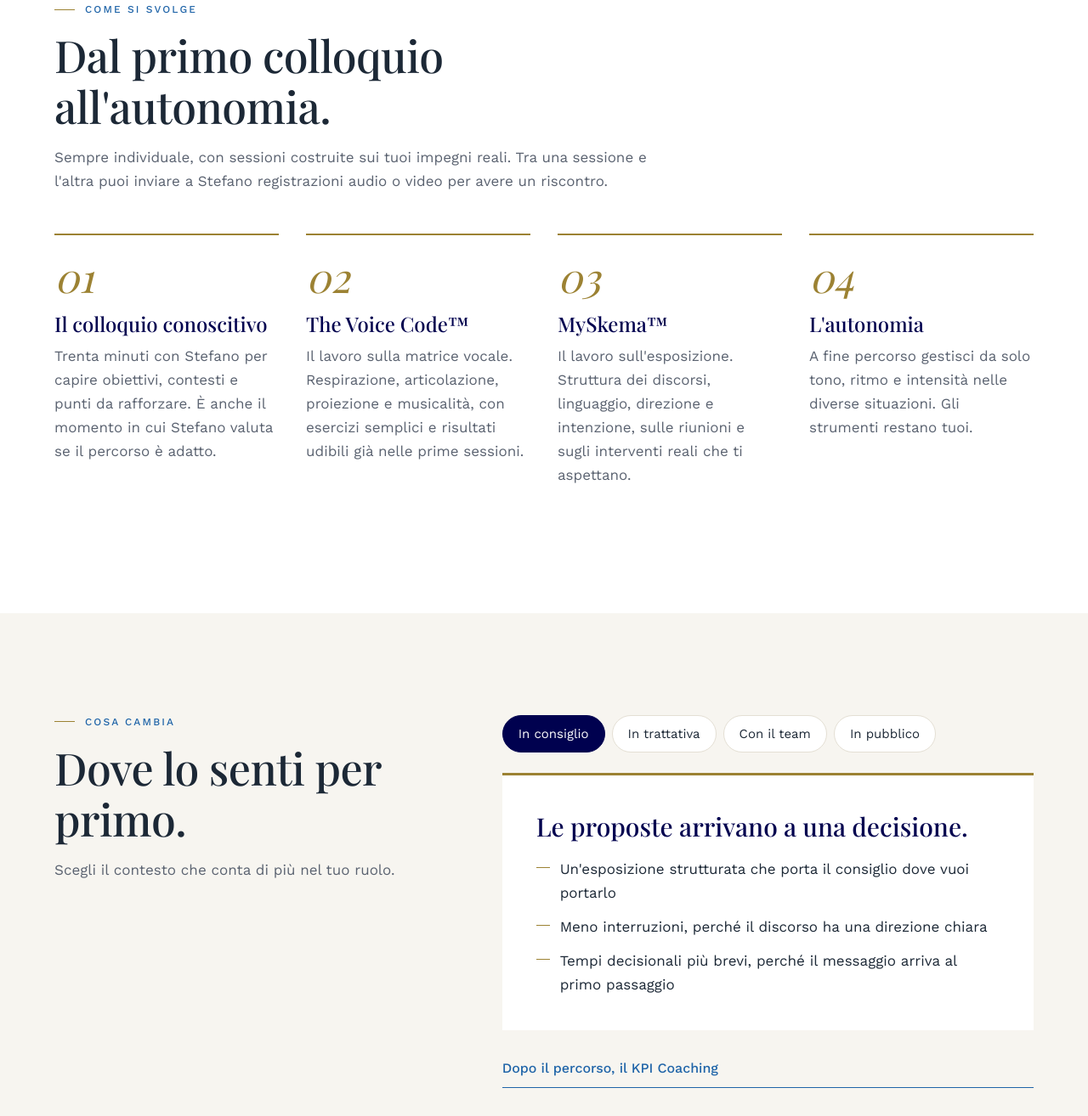
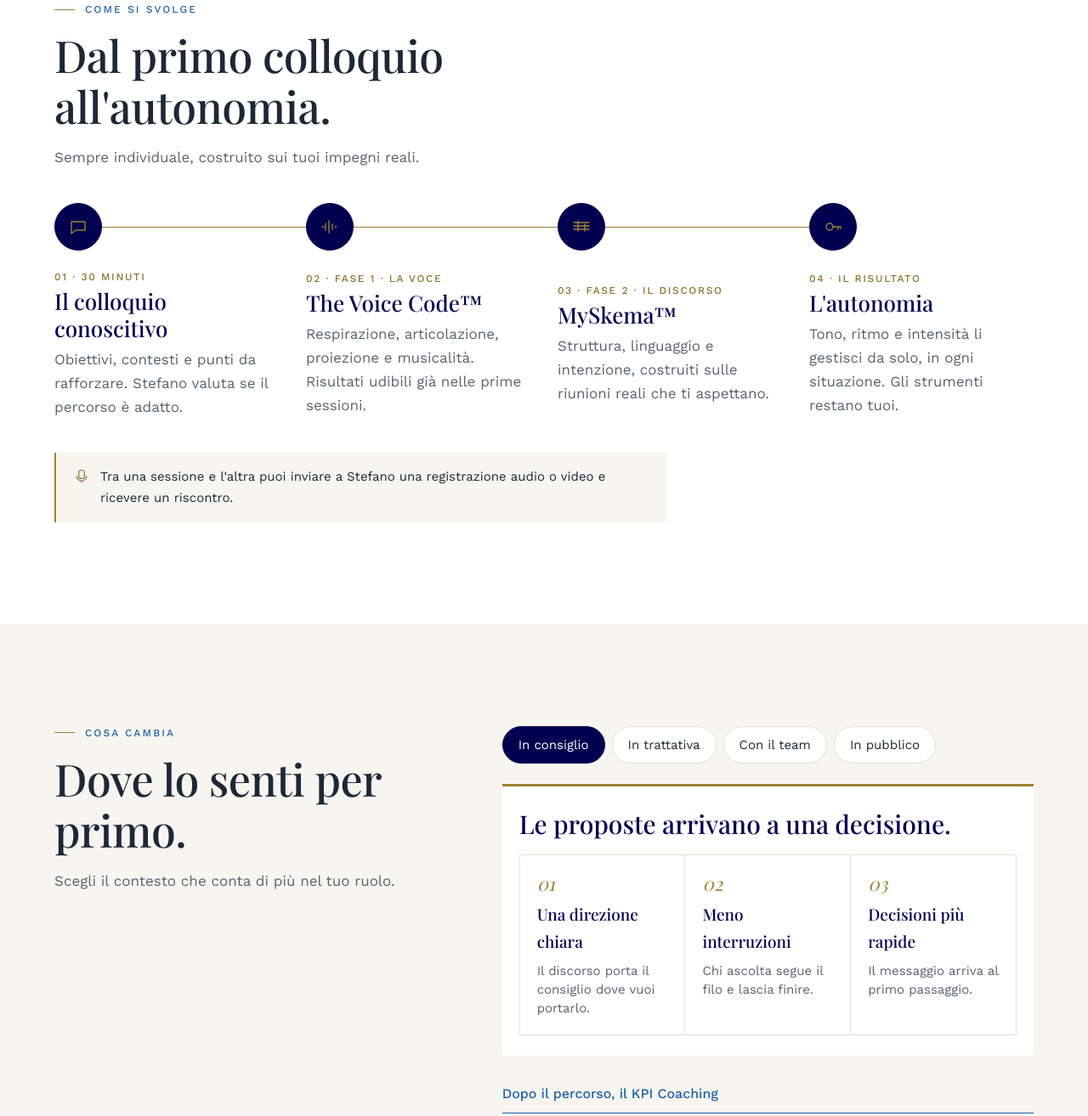
Before and after one commit to simonameraviglialab/stefano-volpe, an Astro site: page /vocal-coaching in a window 1280 px wide. Shown: the part 4027-5341 px from the top of the page at 85% size. Built offline with nearby package versions, Linux system fonts and the light colour scheme; Astro itself is replaced by a stand-in of ours.

Commit message:
Il metodo: percorso a tappe con icone e linea che si riempie, risultati per contesto in tessere
Co-Authored-By: Claude Opus 5.5 <noreply@anthropic.com>
Claude-Session: https://claude.ai/code/session_01WSuqBk3XKVWZH4sjid4ft1

```diff
--- a/src/pages/vocal-coaching/index.astro
+++ b/src/pages/vocal-coaching/index.astro
@@ -47,18 +47,25 @@ const methods = [
   },
 ];
 
+// [titolo, etichetta, testo, icona]
 const steps = [
-  ['Il colloquio conoscitivo', 'Trenta minuti con Stefano per capire obiettivi, contesti e punti da rafforzare. È anche il momento in cui Stefano valuta se il percorso è adatto.'],
-  ['The Voice Code™', 'Il lavoro sulla matrice vocale. Respirazione, articolazione, proiezione e musicalità, con esercizi semplici e risultati udibili già nelle prime sessioni.'],
-  ['MySkema™', 'Il lavoro sull\'esposizione. Struttura dei discorsi, linguaggio, direzione e intenzione, sulle riunioni e sugli interventi reali che ti aspettano.'],
-  ['L\'autonomia', 'A fine percorso gestisci da solo tono, ritmo e intensità nelle diverse situazioni. Gli strumenti restano tuoi.'],
+  ['Il colloquio conoscitivo', '30 minuti', 'Obiettivi, contesti e punti da rafforzare. Stefano valuta se il percorso è adatto.', 'talk'],
+  ['The Voice Code™', 'Fase 1 · la voce', 'Respirazione, articolazione, proiezione e musicalità. Risultati udibili già nelle prime sessioni.', 'wave'],
+  ['MySkema™', 'Fase 2 · il discorso', 'Struttura, linguaggio e intenzione, costruiti sulle riunioni reali che ti aspettano.', 'score'],
+  ['L\'autonomia', 'Il risultato', 'Tono, ritmo e intensità li gestisci da solo, in ogni situazione. Gli strumenti restano tuoi.', 'key'],
 ];
+const icons: Record<string, string> = {
+  talk: '<path d="M4 6h16v10H9l-5 4z" />',
+  wave: '<path d="M3 12h2M7 8v8M11 5v14M15 9v6M19 11v2" />',
+  score: '<path d="M3 7h18M3 11h18M3 15h18M8 5v12M16 9v8" />',
+  key: '<circle cx="8" cy="12" r="4" /><path d="M12 12h9M18 12v3M21 12v2" />',
+};
 
 const contexts = [
-  { id: 'consiglio', label: 'In consiglio', title: 'Le proposte arrivano a una decisione.', points: ['Un\'esposizione strutturata che porta il consiglio dove vuoi portarlo', 'Meno interruzioni, perché il discorso ha una direzione chiara', 'Tempi decisionali più brevi, perché il messaggio arriva al primo passaggio'] },
-  { id: 'trattativa', label: 'In trattativa', title: 'Condizioni sostenute con calma e fermezza.', points: ['Pause usate come strumento, non subite come silenzi', 'Un tono stabile anche quando la discussione si irrigidisce', 'Argomenti presentati in un ordine che convince'] },
-  { id: 'team', label: 'Con il team', title: 'Le persone seguono la direzione.', points: ['Messaggi chiari che non richiedono di essere ripetuti', 'Competenze trasferite in modo ordinato e memorabile', 'Riunioni più brevi e più concrete'] },
-  { id: 'pubblico', label: 'In pubblico', title: 'Una presenza che regge l\'intera durata.', points: ['Una voce che resta piena dall\'inizio alla fine della giornata', 'Meno stanchezza dopo interventi, call e presentazioni', 'Un\'attenzione che non cala dopo i primi minuti'] },
+  { id: 'consiglio', label: 'In consiglio', title: 'Le proposte arrivano a una decisione.', points: [['Una direzione chiara', 'Il discorso porta il consiglio dove vuoi portarlo.'], ['Meno interruzioni', 'Chi ascolta segue il filo e lascia finire.'], ['Decisioni più rapide', 'Il messaggio arriva al primo passaggio.']] },
+  { id: 'trattativa', label: 'In trattativa', title: 'Condizioni sostenute con calma e fermezza.', points: [['Pause come strumento', 'Il silenzio diventa una scelta, non un vuoto.'], ['Un tono stabile', 'Anche quando la discussione si irrigidisce.'], ['Argomenti in ordine', 'La sequenza giusta per convincere.']] },
+  { id: 'team', label: 'Con il team', title: 'Le persone seguono la direzione.', points: [['Messaggi chiari', 'Non serve ripeterli due volte.'], ['Competenze trasferite', 'In modo ordinato e facile da ricordare.'], ['Riunioni più brevi', 'Più concrete, con conclusioni nette.']] },
+  { id: 'pubblico', label: 'In pubblico', title: 'Una presenza che regge l\'intera durata.', points: [['Voce piena fino a sera', 'Dall\'inizio alla fine della giornata.'], ['Meno stanchezza', 'Dopo interventi, call e presentazioni.'], ['Attenzione costante', 'Anche oltre i primi minuti.']] },
 ];
 
 const faqs = [
@@ -201,17 +208,31 @@ const schema = [
 
   <!-- 4. Il percorso -->
   <section class="sec bg-white" id="percorso" aria-labelledby="come">
-    <div class="wrap stack" style="gap:48px">
+    <div class="wrap stack" style="gap:40px">
       <div class="stack head">
         <p class="eyebrow">Come si svolge</p>
         <h2 id="come" class="h2">Dal primo colloquio all'autonomia.</h2>
-        <p class="muted">Sempre individuale, con sessioni costruite sui tuoi impegni reali. Tra una sessione e l'altra puoi inviare a Stefano registrazioni audio o video per avere un riscontro.</p>
+        <p class="muted">Sempre individuale, costruito sui tuoi impegni reali.</p>
       </div>
-      <ol class="hr-steps">
-        {steps.map(([t, d], i) => (
-          <li class="hr-step"><span class="hr-num" aria-hidden="true">0{i + 1}</span><div><h3>{t}</h3><p>{d}</p></div></li>
+      <ol class="journey" data-journey>
+        <span class="journey-track" aria-hidden="true"><span class="journey-fill"></span></span>
+        {steps.map(([t, tag, d, ic], i) => (
+          <li class="jstep">
+            <span class="jnode" aria-hidden="true">
+              <svg width="24" height="24" viewBox="0 0 24 24" fill="none" stroke="currentColor" stroke-width="1.4" stroke-linecap="round" stroke-linejoin="round" set:html={icons[ic]} />
+            </span>
+            <div class="jbody">
+              <span class="jtag">0{i + 1} · {tag}</span>
+              <h3>{t}</h3>
+              <p>{d}</p>
+            </div>
+          </li>
         ))}
       </ol>
+      <p class="journey-note">
+        <svg width="20" height="20" viewBox="0 0 24 24" fill="none" stroke="currentColor" stroke-width="1.4" aria-hidden="true"><rect x="8" y="3" width="8" height="12" rx="4" /><path d="M5 11a7 7 0 0 0 14 0M12 18v3" /></svg>
+        <span>Tra una sessione e l'altra puoi inviare a Stefano una registrazione audio o video e ricevere un riscontro.</span>
+      </p>
     </div>
   </section>
 
@@ -232,7 +253,7 @@ const schema = [
         {contexts.map((c, i) => (
           <div class="ctx-panel" role="tabpanel" id={`ctxp-${c.id}`} aria-labelledby={`ctx-${c.id}`} hidden={i !== 0}>
             <h3>{c.title}</h3>
-            <ul>{c.points.map((p) => <li>{p}</li>)}</ul>
+            <ul class="ctx-tiles">{c.points.map(([h, d], j) => <li><span class="ct-n">0{j + 1}</span><b>{h}</b><span>{d}</span></li>)}</ul>
           </div>
         ))}
         <a class="link" href="/kpi-coaching/">Dopo il percorso, il KPI Coaching</a>
@@ -340,6 +361,19 @@ const schema = [
   }
   tabs(document.querySelector('[data-tabs]'));
 
+  // Percorso: la linea si riempie e le tappe si accendono man mano che si scorre
+  const journey = document.querySelector<HTMLElement>('[data-journey]');
+  if (journey && 'IntersectionObserver' in window) {
+    const stepsEl = [...journey.querySelectorAll<HTMLElement>('.jstep')];
+    journey.classList.add('js');
+    const io = new IntersectionObserver((entries) => {
+      entries.forEach((e) => { if (e.isIntersecting) { e.target.classList.add('in'); io.unobserve(e.target); } });
+      const lit = stepsEl.filter((x) => x.classList.contains('in')).length;
+      journey.style.setProperty('--progress', String(Math.max(0, lit - 1) / (stepsEl.length - 1)));
+    }, { rootMargin: '0px 0px -25% 0px' });
+    stepsEl.forEach((x) => io.observe(x));
+  }
+
   // Elementi dei metodi: su telefono si aprono uno alla volta, su desktop sono già tutti visibili
   document.querySelectorAll<HTMLButtonElement>('.mi-head').forEach((b) => b.addEventListener('click', () => {
     const open = b.getAttribute('aria-expanded') !== 'true';
--- a/src/styles/global.css
+++ b/src/styles/global.css
@@ -440,3 +440,41 @@ p { margin: 0; }
   .mi-plus { display: none; }
   .mi-body { display: block; padding: 0 24px 24px 68px; }
 }
+
+/* Il percorso a tappe */
+.journey { list-style: none; margin: 0; padding: 0; position: relative; display: grid; gap: 28px; --progress: 1; }
+.journey.js { --progress: 0; }
+.journey-track { position: absolute; left: 27px; top: 28px; bottom: 28px; width: 1px; background: var(--line); }
+.journey-fill { position: absolute; inset: 0; background: var(--gold-500); transform-origin: top; transform: scaleY(var(--progress)); transition: transform .8s ease; }
+.jstep { position: relative; display: grid; grid-template-columns: 56px 1fr; gap: 20px; align-items: start; }
+.jnode { position: relative; z-index: 1; width: 56px; height: 56px; border-radius: 50%; background: var(--white); border: 1px solid var(--gold-500); color: var(--gold-700); display: flex; align-items: center; justify-content: center; transition: background .5s, color .5s; }
+.journey.js .jstep .jnode { border-color: var(--line); color: var(--ink-muted); }
+.journey.js .jstep .jbody { opacity: .35; transform: translateY(8px); transition: opacity .6s ease, transform .6s ease; }
+.journey.js .jstep.in .jnode { background: var(--navy-900); border-color: var(--navy-900); color: var(--gold-500); }
+.journey.js .jstep.in .jbody { opacity: 1; transform: none; }
+.jbody { display: grid; gap: 6px; padding-top: 4px; }
+.jtag { font: 500 12px var(--sans); letter-spacing: .14em; text-transform: uppercase; color: var(--gold-700); }
+.jbody h3 { font-size: 24px; line-height: 30px; color: var(--navy-900); }
+.jbody p { color: var(--ink-muted); max-width: 440px; }
+.journey-note { display: flex; gap: 12px; align-items: flex-start; background: var(--paper); padding: 16px 20px; color: var(--ink); font-size: 15px; border-left: 2px solid var(--gold-500); max-width: 720px; }
+.journey-note svg { flex: none; color: var(--gold-700); margin-top: 2px; }
+@media (min-width: 1024px) {
+  .journey { grid-template-columns: repeat(4, 1fr); gap: 32px; }
+  .journey-track { left: 28px; right: 28px; top: 28px; bottom: auto; width: auto; height: 1px; }
+  .journey-fill { transform-origin: left; transform: scaleX(var(--progress)); }
+  .jstep { grid-template-columns: 1fr; gap: 20px; }
+  .jbody h3 { font-size: 26px; line-height: 32px; }
+}
+@media (prefers-reduced-motion: reduce) { .journey.js { --progress: 1; } .journey.js .jstep .jbody { opacity: 1; transform: none; } }
+
+/* Cosa cambia: tre risultati come tessere */
+.ctx-panel ul.ctx-tiles { display: grid; gap: 1px; background: var(--line); border: 1px solid var(--line); }
+.ctx-tiles li { background: var(--white); padding: 18px 18px 18px 18px; display: grid; grid-template-columns: 32px 1fr; gap: 2px 12px; }
+.ctx-tiles li::before { display: none; }
+.ct-n { grid-row: span 2; font-family: var(--serif); font-style: italic; font-size: 22px; color: var(--gold-500); line-height: 1.2; }
+.ctx-tiles b { font-family: var(--serif); font-weight: 500; font-size: 19px; color: var(--navy-900); }
+.ctx-tiles span:not(.ct-n) { color: var(--ink-muted); font-size: 15px; line-height: 22px; }
+.ctx-panel { padding: 24px 20px; }
+@media (min-width: 768px) { .ctx-panel ul.ctx-tiles { grid-template-columns: repeat(3, 1fr); } .ctx-tiles li { grid-template-columns: 1fr; padding: 20px; gap: 8px; } .ct-n { grid-row: auto; } }
+@media (min-width: 1024px) { .journey-track { right: calc((100% - 96px) / 4 - 28px); } }
+.ctx-tiles li { align-content: start; }
```
